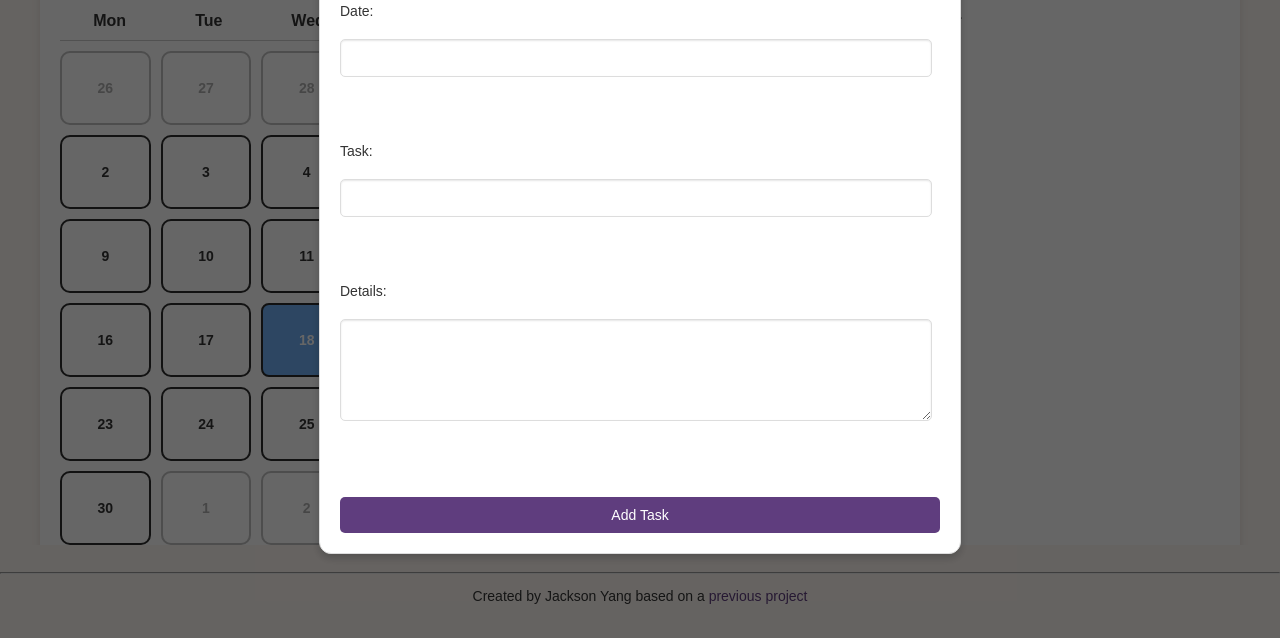
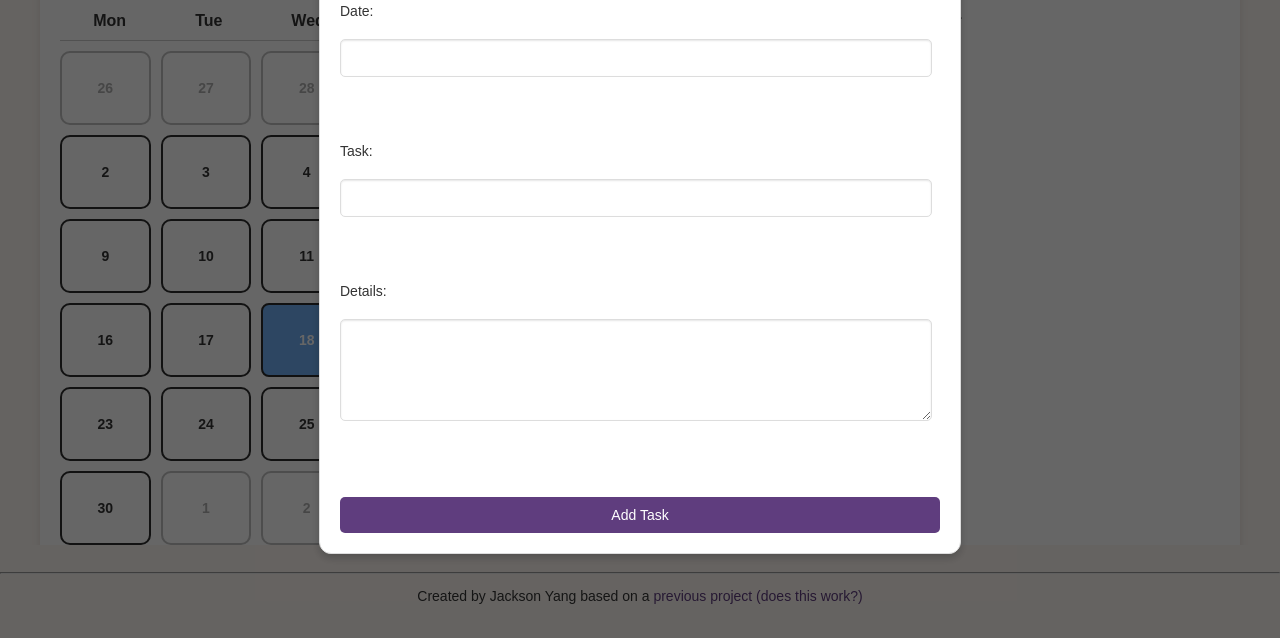
Before and after one commit to JacksonYangUCSD/Calendar, a website: page public/index.html in a window 1280 px wide. Shown: the part 162-800 px from the top of the page. Drawn offline with Linux system fonts and the light colour scheme.

Commit message:
testing heroku

```diff
--- a/public/index.html
+++ b/public/index.html
@@ -73,7 +73,7 @@
 
     <footer>
         <hr>
-        <p>Created by Jackson Yang based on a <a href="https://github.com/cse110-sp24-group33/cse110-sp24-group33">previous project</a></p>
+        <p>Created by Jackson Yang based on a <a href="https://github.com/cse110-sp24-group33/cse110-sp24-group33">previous project (does this work?)</a></p>
     </footer>
 
     <script src="script/script.js" type="module"></script>
```
